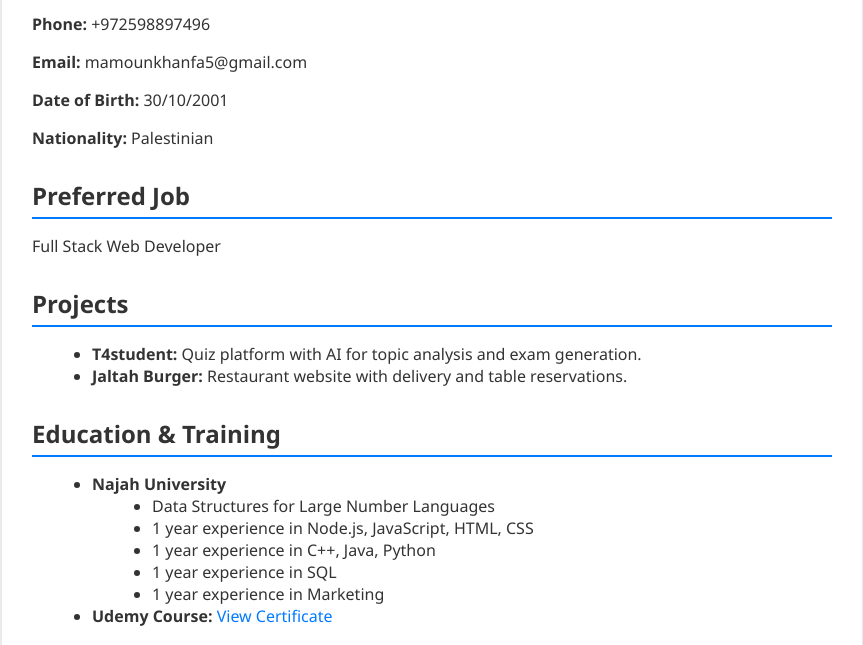
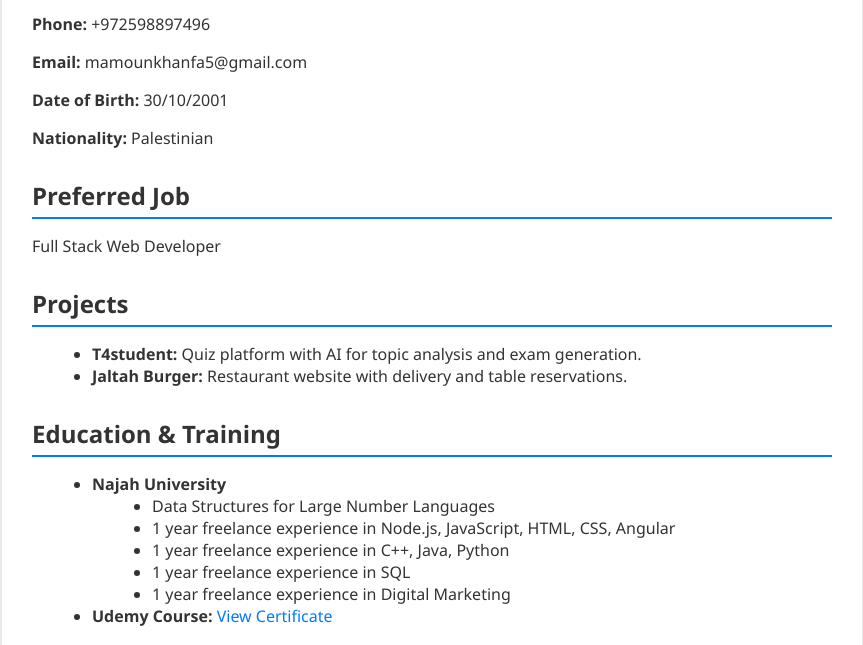
Before and after one commit to mamoun-CS/WEB-CS, a plain HTML site: page index.html in a window 1280 px wide. Shown: the part 155-800 px from the top of the page, without its empty margins (208-1071 px from the left). Drawn offline with Linux system fonts and the light colour scheme.

Commit message:
Update index.html

```diff
--- a/index.html
+++ b/index.html
@@ -36,10 +36,10 @@
         <li><strong>Najah University</strong>
           <ul>
             <li>Data Structures for Large Number Languages</li>
-            <li>1 year experience in Node.js, JavaScript, HTML, CSS</li>
-            <li>1 year experience in C++, Java, Python</li>
-            <li>1 year experience in SQL</li>
-            <li>1 year experience in Marketing</li>
+            <li>1 year freelance experience in Node.js, JavaScript, HTML, CSS, Angular</li>
+            <li>1 year freelance experience in C++, Java, Python</li>
+            <li>1 year freelance experience in SQL</li>
+            <li>1 year freelance experience in Digital Marketing</li>
           </ul>
         </li>
         <li><strong>Udemy Course:</strong> <a href="https://udemy-certificate.s3.amazonaws.com/image/UC-fc80116e-557c-409b-95f2-e76caecff381.jpg" target="_blank">View Certificate</a></li>
```
